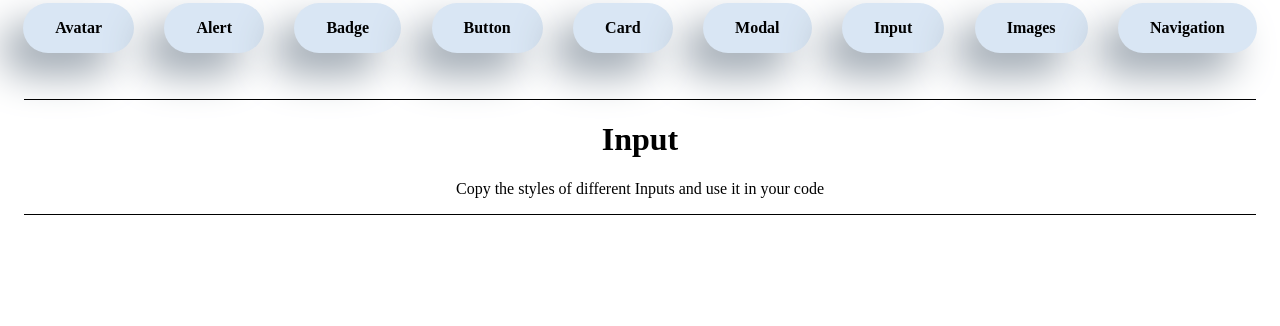
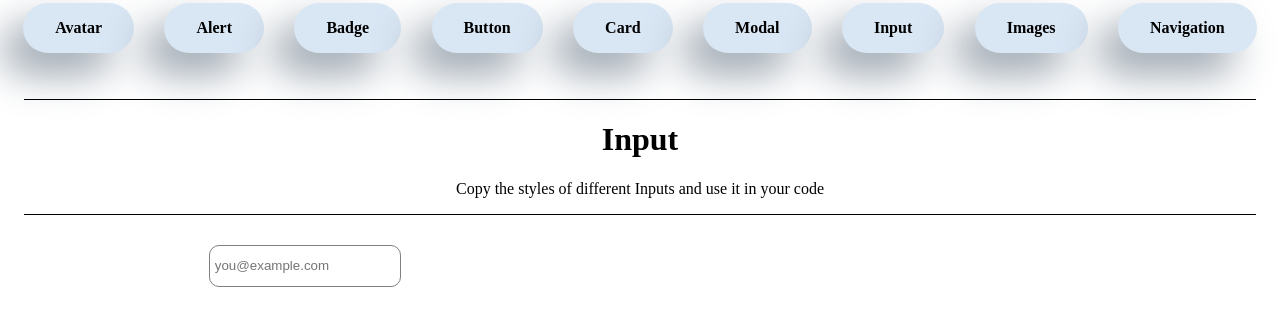
Before and after one commit to omkarborude/Css-Component-library, a plain HTML site: page input/input.html in a window 1280 px wide. Shown: the part 70-396 px from the top of the page. Drawn offline with Linux system fonts and the light colour scheme.

Commit message:
Refactore

```diff
--- a/input/input.html
+++ b/input/input.html
@@ -40,6 +40,15 @@
         <div class="optheading">
             <h1>Input</h1>
             <p>Copy the styles of different Inputs and use it in your code</p>
+
+        </div>
+
+        <div class="input-div-container">
+            <!-- 1st inout -->
+            <input type="text" placeholder="you@example.com" class="email-input">
+
+            <!-- 2nd input-->
+        </input>
         </div>
 
     </div>
```
